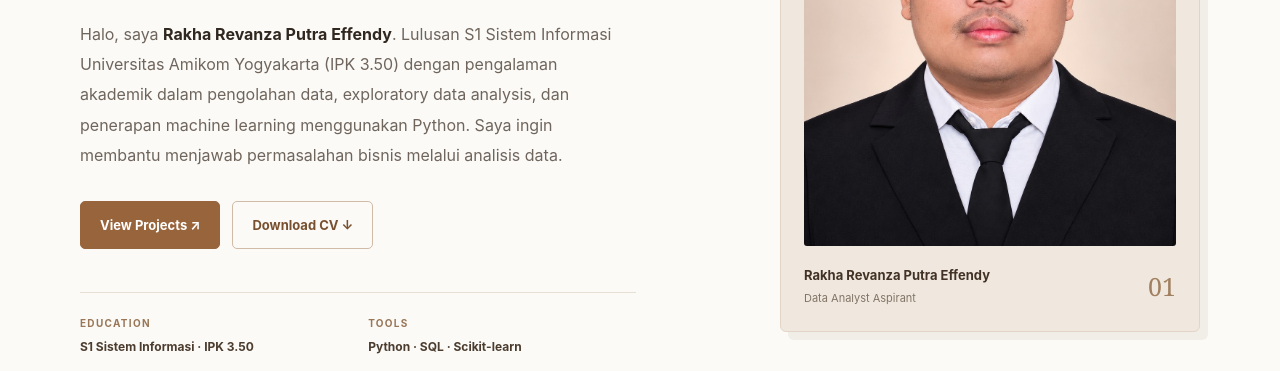
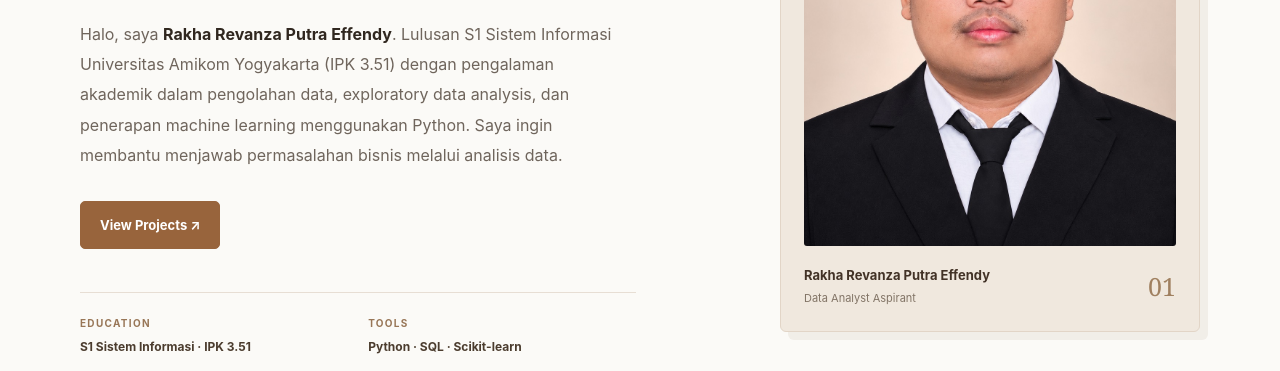
Before and after one commit to revanzarakha/Portfolio_RakhaRevanza, a plain HTML site: page index.html in a window 1280 px wide. Shown: the part 429-800 px from the top of the page. Drawn offline with Linux system fonts and the light colour scheme.

Commit message:
fix: update GPA to 3.51 across site and CVs, remove Download CV button from home

```diff
--- a/index.html
+++ b/index.html
@@ -746,7 +746,7 @@
             Halo, saya
             <strong>Rakha Revanza Putra Effendy</strong>.
             Lulusan S1 Sistem Informasi Universitas Amikom
-            Yogyakarta (IPK 3.50) dengan pengalaman akademik
+            Yogyakarta (IPK 3.51) dengan pengalaman akademik
             dalam pengolahan data, exploratory data analysis,
             dan penerapan machine learning menggunakan Python.
             Saya ingin membantu menjawab permasalahan bisnis
@@ -763,17 +763,6 @@
               View Projects ↗
             </a>
 
-            <a
-              href="assets/CV_RakhaRevanza_DataAnalyst.pdf"
-              class="btn secondary"
-              download="CV_RakhaRevanza_DataAnalyst.pdf"
-              target="_blank"
-              rel="noopener noreferrer">
-
-              Download CV ↓
-
-            </a>
-
           </div>
 
 
@@ -783,7 +772,7 @@
 
             <div>
               <span>EDUCATION</span>
-              <strong>S1 Sistem Informasi · IPK 3.50</strong>
+              <strong>S1 Sistem Informasi · IPK 3.51</strong>
             </div>
 
             <div>
```
Also changed, not shown: about.html (+2 -2 lines), assets/CV_RakhaRevanza.html (+2 -2 lines), assets/CV_RakhaRevanza_DataAnalyst.html (+2 -2 lines), 2 other files.
